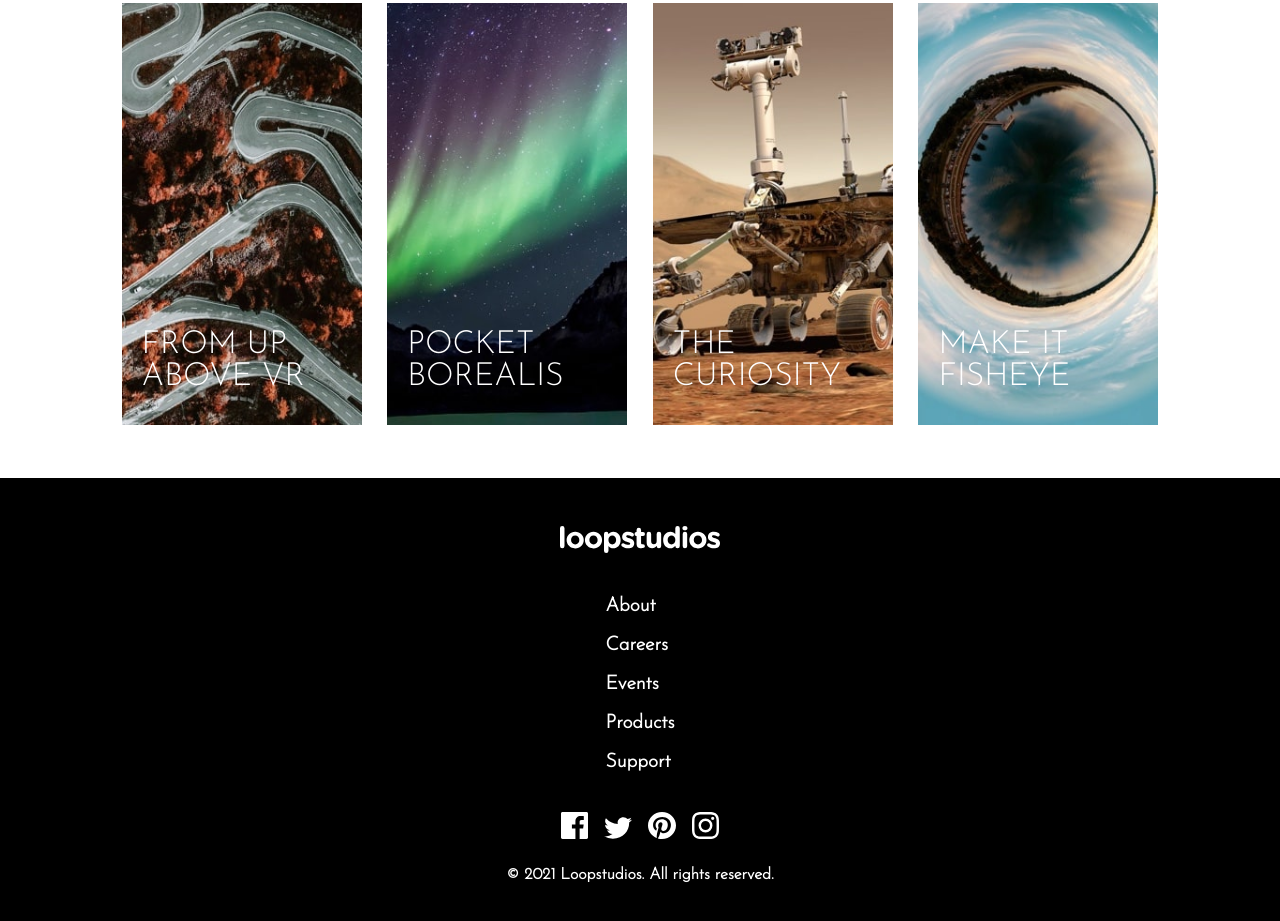
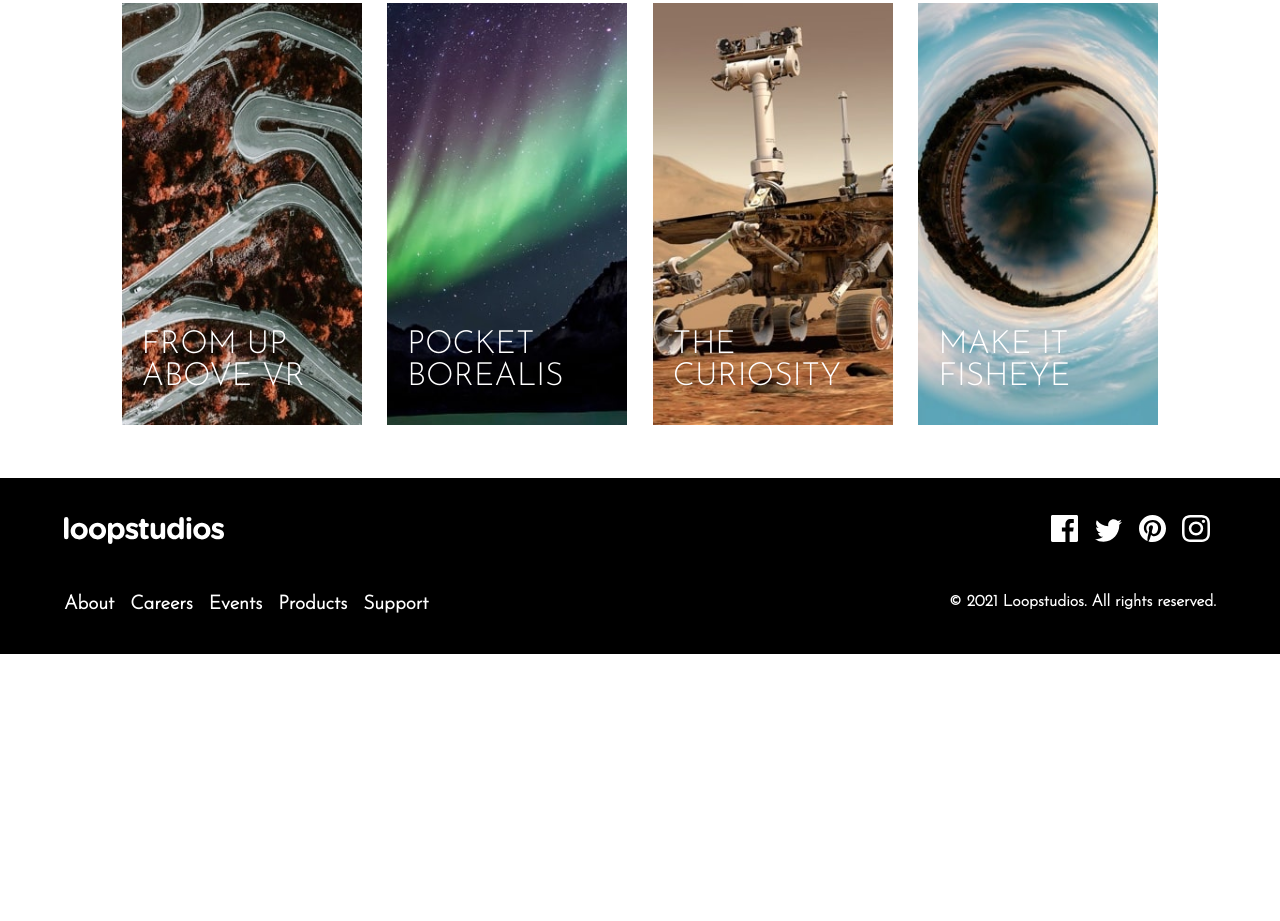
Before and after one commit to Dr0pyyyy/Loopstudios-landing-page, a plain HTML site: page index.html in a window 1280 px wide. Shown: the part 1946-2867 px from the top of the page. After the commit the page ends 2600 px from the top, so only its background shows below. Drawn offline with Linux system fonts and the light colour scheme.

Commit message:
Beta version: WHOLE CSS FINISHED (Finished footer)

```diff
--- a/_footer.scss
+++ b/_footer.scss
@@ -41,3 +41,33 @@ footer {
         }
     }
 }
+
+@media screen and (min-width: 810px) {
+    footer{
+        display: grid;
+        grid-template-columns: 1fr 1fr;
+        grid-template-rows: 1fr 1fr;
+
+        padding: 1rem clamp(4rem, 2vw, 5rem);
+        background-color: black;
+        height: 9rem;
+
+        ul{
+            display: flex;
+            padding: 0;
+            li{
+                padding-right: 1rem;
+            }
+        }
+
+        .socials{
+            grid-row: 1;
+            grid-column: 2;
+            justify-self: right;
+        }
+
+        p{
+            justify-self: right;
+        }
+    }
+}
```
Also changed, not shown: general.css, 1 other file.
